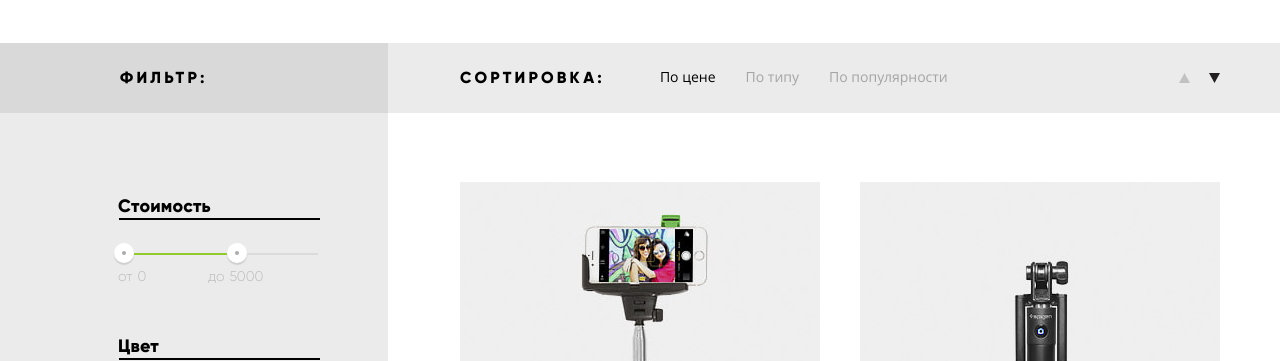
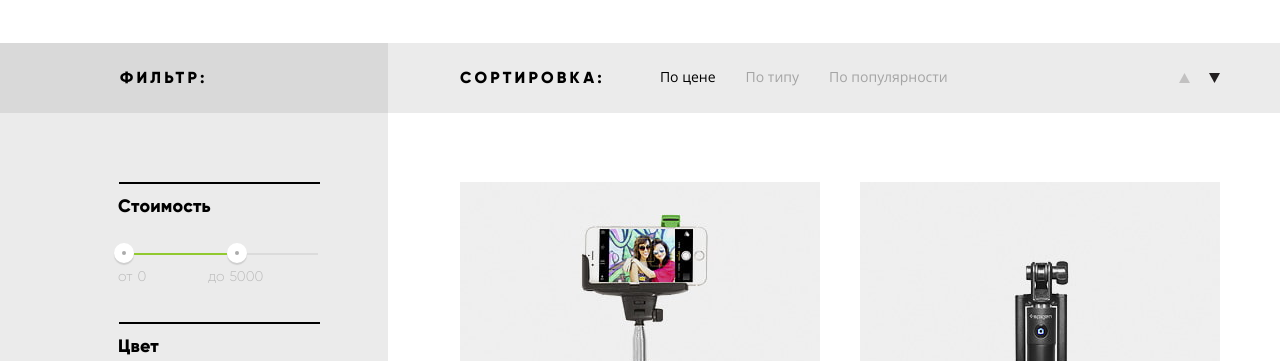
Before and after one commit to kiisya1/449831-device-27, a plain HTML site: page catalog.html in a window 1280 px wide. Shown: the part 361-722 px from the top of the page. Drawn offline with Linux system fonts and the light colour scheme; files whose address does not match are found by name.

Commit message:
Поправила баг в фильтре в Safari

```diff
--- a/css/style.css
+++ b/css/style.css
@@ -1434,8 +1434,6 @@ a.logo:active {
 }
 
 .filter-block {
-  position: relative;
-
   padding: 0;
   margin: 0;
   margin-bottom: 12px;
@@ -1443,19 +1441,9 @@ a.logo:active {
   border: none;
 }
 
-.filter-block::before {
-  content: "";
-  position: absolute;
-  top: 0;
-  left: 1px;
-
-  width: 201px;
-  height: 2px;
-
-  background-color: #000000;
-}
-
 .filter-block legend {
+  position: relative;
+
   display: block;
   padding-top: 12px;
 
@@ -1466,6 +1454,19 @@ a.logo:active {
   font-weight: 800;
   letter-spacing: 0.18px;
 }
+
+.filter-block legend::before {
+  content: "";
+  position: absolute;
+  top: 0;
+  left: 1px;
+
+  width: 201px;
+  height: 2px;
+
+  background-color: #000000;
+}
+
 
 .range-filter {
   margin-top: 25px;
```
